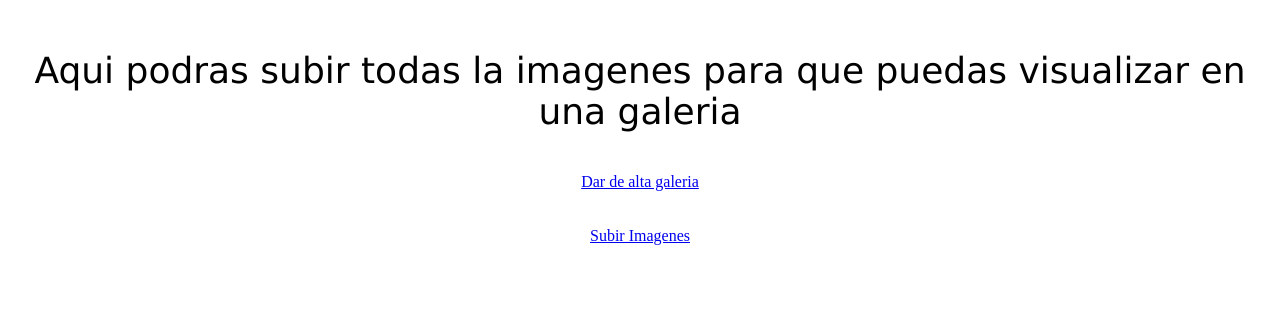
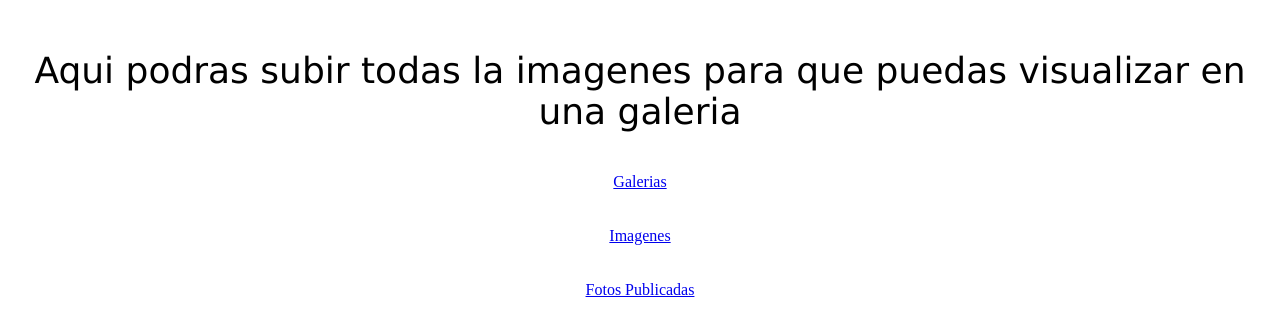
Before and after one commit to jcastroe1000/sistema_administracion, a PHP site: page /Home.php in a window 1280 px wide. Shown: the part 60-396 px from the top of the page. Run offline with PHP 8.4, Linux system fonts and the light colour scheme; a user stored in the database is signed in; data comes from the database, SQL or seed files in the repository.

Commit message:
adding link to show the images published and replacing text labes

```diff
--- a/Home.php
+++ b/Home.php
@@ -39,9 +39,11 @@ $row = mysqli_fetch_array($res);
             <p>Aqui podras subir todas la imagenes para que puedas visualizar en una galeria</p>
             <br/>
         </div>
-        <a href="Galery.php"><p style="text-align: center">Dar de alta galeria</p></a>
+        <a href="Galery.php"><p style="text-align: center">Galerias</p></a>
         <br></br>
-        <a href="Galery_Photos.php"><p style="text-align: center">Subir Imagenes</p></a>
+        <a href="Galery_Photos.php"><p style="text-align: center">Imagenes</p></a>
+        <br></br>
+        <a href="Photos_Published.php"><p style="text-align: center">Fotos Publicadas</p></a>
 
 
     </body>
```
